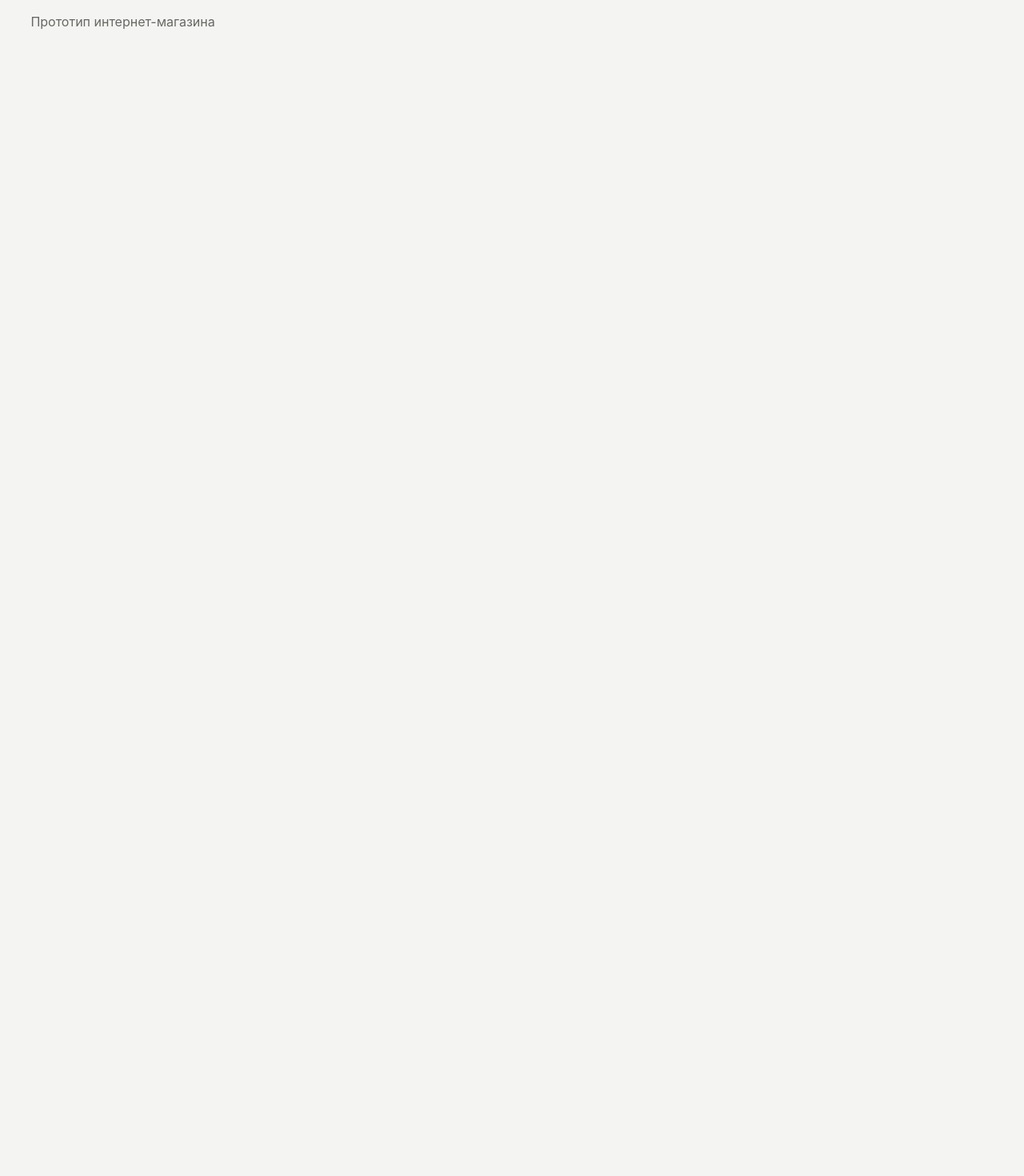
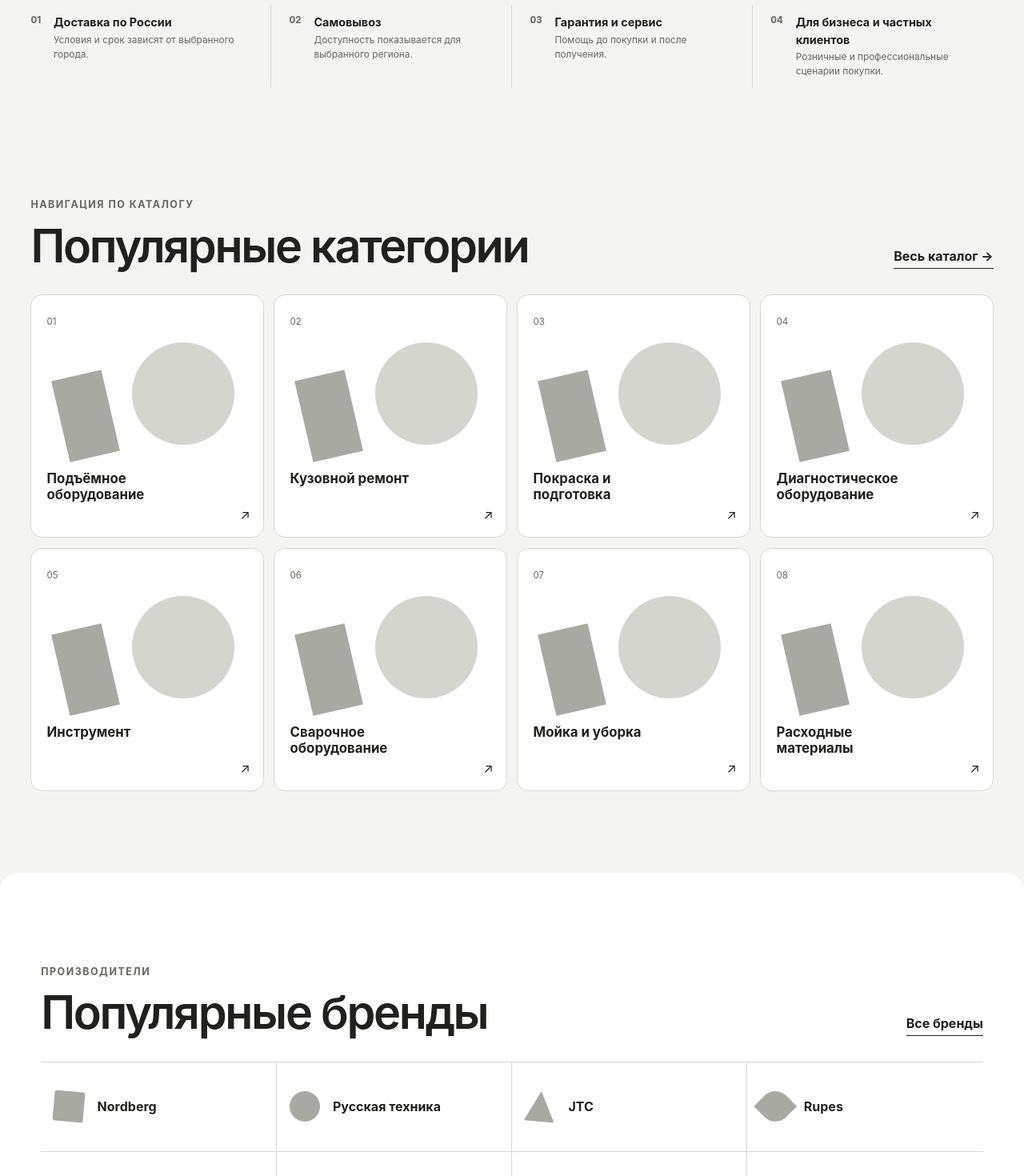
Before and after one commit to kcska18051-crypto/garage, a React (Vite) app in the folder prototype/: page / in a window 1280 px wide. Shown: the part 2160-3630 px from the top of the page at 80% size. Before the commit the page ends 2231 px from the top, so only its background shows below. Built offline with nearby package versions, Linux system fonts and the light colour scheme.

Commit message:
feat: add homepage navigation sections

```diff
--- /dev/null
+++ b/prototype/src/features/home/BenefitsStrip.tsx
@@ -0,0 +1,5 @@
+import type { Benefit } from '../../data/types'
+
+export function BenefitsStrip({ items }: { items: Benefit[] }) {
+  return <section className="benefits-strip" aria-label="Преимущества">{items.map((item, index) => <article key={item.id}><span aria-hidden="true">{String(index + 1).padStart(2, '0')}</span><div><h2>{item.title}</h2><p>{item.text}</p></div></article>)}</section>
+}
--- /dev/null
+++ b/prototype/src/features/home/BrandGrid.tsx
@@ -0,0 +1,6 @@
+import { Link } from 'react-router-dom'
+import type { Brand } from '../../data/types'
+
+export function BrandGrid({ items }: { items: Brand[] }) {
+  return <section className="home-section home-section--brands"><div className="section-heading"><div><p className="eyebrow">Производители</p><h2>Популярные бренды</h2></div><Link to="/brands">Все бренды</Link></div><div className="brand-grid">{items.map((item, index) => <Link key={item.id} to={item.href}><span className={`brand-symbol brand-symbol--${index % 4}`} aria-hidden="true" />{item.name}</Link>)}</div></section>
+}
--- /dev/null
+++ b/prototype/src/features/home/CategoryGrid.tsx
@@ -0,0 +1,6 @@
+import { Link } from 'react-router-dom'
+import type { Category } from '../../data/types'
+
+export function CategoryGrid({ items }: { items: Category[] }) {
+  return <section className="home-section"><div className="section-heading"><div><p className="eyebrow">Навигация по каталогу</p><h2>Популярные категории</h2></div><Link to="/catalog">Весь каталог →</Link></div><div className="category-grid">{items.map((item) => <Link key={item.id} className="category-card" to={item.href} aria-label={`Перейти в категорию ${item.name}`}><span className="category-card__code">{item.code}</span><div className="category-card__art" aria-hidden="true"><i /><b /></div><strong>{item.name}</strong><span className="category-card__arrow">↗</span></Link>)}</div></section>
+}
--- /dev/null
+++ b/prototype/src/features/home/NavigationSections.css
@@ -0,0 +1,27 @@
+.home-section, .benefits-strip { margin: 0 auto; max-width: var(--container); padding-inline: var(--gutter); }
+.home-section { padding-block: clamp(3.5rem, 8vw, 7rem); }
+.benefits-strip { display: grid; grid-template-columns: repeat(4, 1fr); padding-block: 1.4rem; }
+.benefits-strip article { align-items: flex-start; border-right: 1px solid var(--color-border); display: flex; gap: 1rem; padding: .7rem 1.4rem; }
+.benefits-strip article:first-child { padding-left: 0; } .benefits-strip article:last-child { border: 0; }
+.benefits-strip article > span { color: var(--color-placeholder-4); font-size: .7rem; font-weight: 800; }
+.benefits-strip h2 { font-size: .9rem; margin: 0 0 .2rem; } .benefits-strip p { color: var(--color-text-muted); font-size: .74rem; margin: 0; }
+.section-heading { align-items: flex-end; display: flex; justify-content: space-between; margin-bottom: 2rem; }
+.section-heading h2 { font-size: clamp(2rem, 4.5vw, 4rem); font-weight: 600; letter-spacing: -.04em; line-height: 1; margin: .45rem 0 0; }
+.section-heading > a { border-bottom: 1px solid currentColor; font-weight: 700; padding-bottom: .2rem; text-decoration: none; }
+.category-grid { display: grid; gap: .8rem; grid-template-columns: repeat(4, 1fr); }
+.category-card { background: var(--color-surface); border: 1px solid var(--color-border); border-radius: var(--radius-md); min-height: 19rem; overflow: hidden; padding: 1.2rem; position: relative; text-decoration: none; transition: transform .2s ease, background .2s ease; }
+.category-card:hover { background: #efefec; transform: translateY(-.2rem); }
+.category-card__code { color: var(--color-text-muted); font-size: .72rem; }
+.category-card__art { height: 11rem; position: relative; }
+.category-card__art i { background: var(--color-placeholder-2); border-radius: 50%; height: 8rem; position: absolute; right: 1rem; top: 1rem; width: 8rem; }
+.category-card__art b { background: var(--color-placeholder-3); bottom: 1rem; height: 6.5rem; left: 1rem; position: absolute; transform: rotate(-13deg); width: 4rem; }
+.category-card strong { display: block; font-size: 1.05rem; line-height: 1.2; max-width: 12rem; }
+.category-card__arrow { bottom: 1rem; position: absolute; right: 1rem; }
+.home-section--brands { background: var(--color-surface); border-radius: var(--radius-lg); max-width: calc(var(--container) - 2 * var(--gutter)); padding-inline: clamp(1.2rem, 4vw, 4rem); }
+.brand-grid { display: grid; grid-template-columns: repeat(4, 1fr); }
+.brand-grid a { align-items: center; border-right: 1px solid var(--color-border); border-top: 1px solid var(--color-border); display: flex; font-size: 1rem; font-weight: 750; gap: 1rem; min-height: 7rem; padding: 1rem; text-decoration: none; }
+.brand-grid a:nth-child(4n) { border-right: 0; }
+.brand-symbol { background: var(--color-placeholder-3); border-radius: .2rem; display: block; height: 2.4rem; transform: rotate(5deg); width: 2.4rem; }
+.brand-symbol--1 { border-radius: 50%; } .brand-symbol--2 { clip-path: polygon(50% 0, 100% 100%, 0 100%); } .brand-symbol--3 { border-radius: 50% 0; transform: rotate(45deg); }
+@media (max-width: 1023px) { .benefits-strip { grid-template-columns: 1fr 1fr; } .benefits-strip article:nth-child(2) { border-right: 0; } .category-grid { grid-template-columns: 1fr 1fr; } .brand-grid { grid-template-columns: repeat(3, 1fr); } .brand-grid a:nth-child(4n) { border-right: 1px solid var(--color-border); } .brand-grid a:nth-child(3n) { border-right: 0; } }
+@media (max-width: 600px) { .benefits-strip { grid-template-columns: 1fr; } .benefits-strip article { border-bottom: 1px solid var(--color-border); border-right: 0; padding-inline: 0; } .section-heading { align-items: flex-start; gap: 1rem; } .section-heading > a { font-size: .78rem; white-space: nowrap; } .category-grid { grid-template-columns: 1fr 1fr; } .category-card { min-height: 13.5rem; padding: .9rem; } .category-card__art { height: 7rem; } .category-card__art i { height: 5rem; width: 5rem; } .category-card__art b { height: 4rem; width: 2.5rem; } .brand-grid { display: flex; overflow-x: auto; scroll-snap-type: x mandatory; } .brand-grid a { border-right: 1px solid var(--color-border); flex: 0 0 68%; scroll-snap-align: start; } }
--- a/prototype/src/pages/HomePage.tsx
+++ b/prototype/src/pages/HomePage.tsx
@@ -1,10 +1,17 @@
 import { prototypeData } from '../data/prototypeData'
 import { HeroSlider } from '../features/home/HeroSlider'
+import { BenefitsStrip } from '../features/home/BenefitsStrip'
+import { BrandGrid } from '../features/home/BrandGrid'
+import { CategoryGrid } from '../features/home/CategoryGrid'
+import '../features/home/NavigationSections.css'
 
 export function HomePage() {
   return (
     <main>
       <HeroSlider slides={prototypeData.slides} />
+      <BenefitsStrip items={prototypeData.benefits} />
+      <CategoryGrid items={prototypeData.categories} />
+      <BrandGrid items={prototypeData.brands} />
     </main>
   )
 }
```
Also changed, not shown: 1 other file (tests, documents, lock files or other folders).
